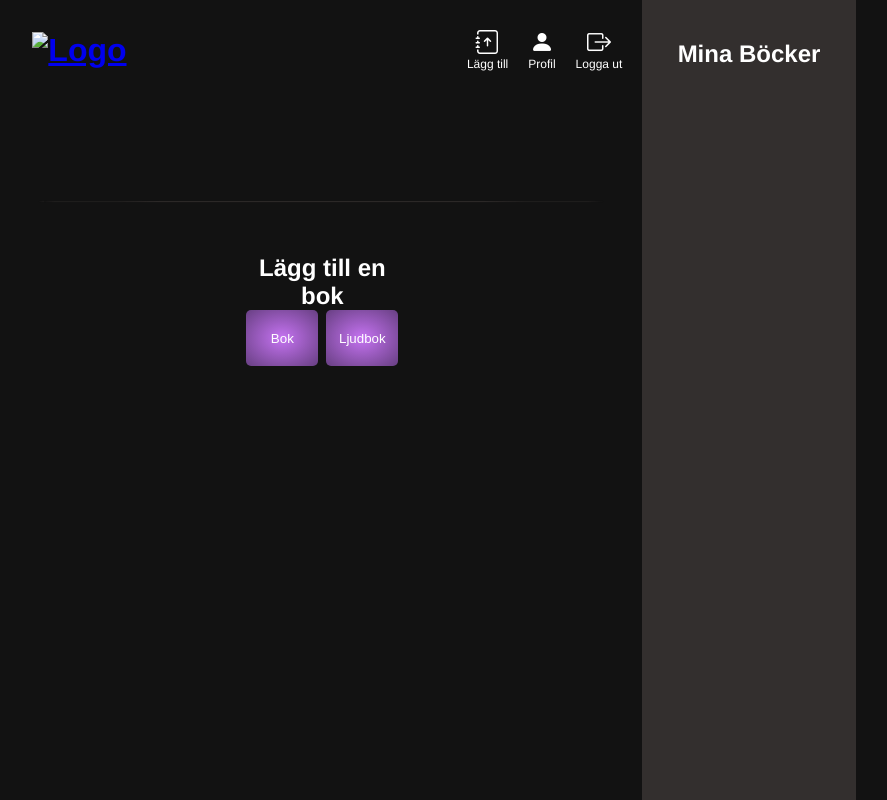
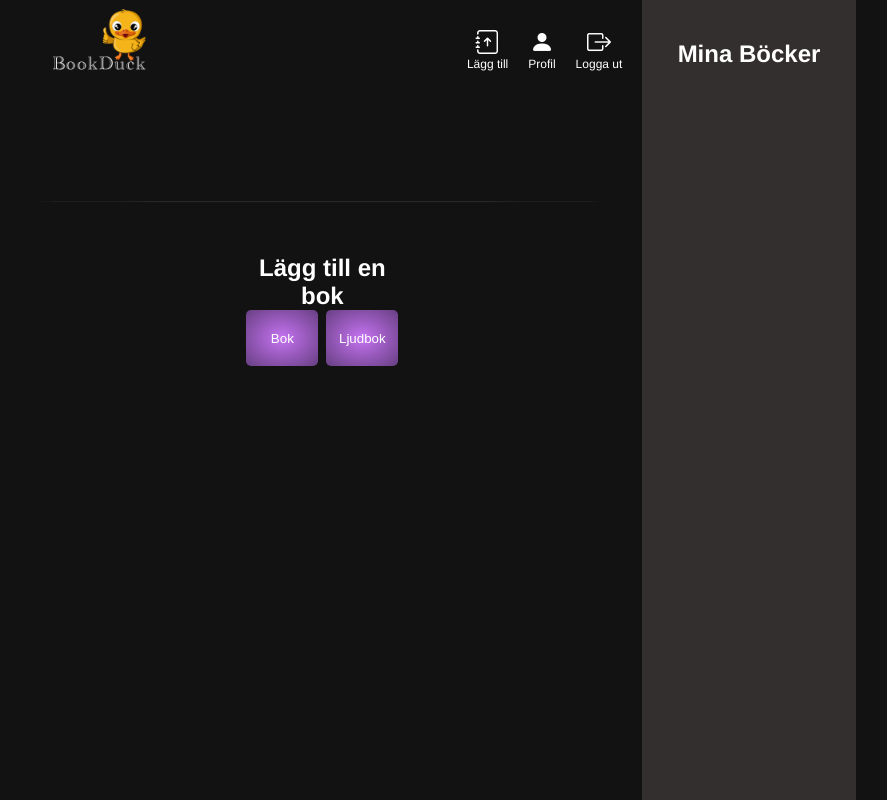
Before and after one commit to PatrikBrolin/BookDuck, a plain HTML site: page create.html in a window 1280 px wide. Shown: the whole page, without its empty margins (211-1098 px from the left). Drawn offline with nearby package versions, Linux system fonts and the light colour scheme; no server answers.

Commit message:
logo fix

```diff
--- a/create.html
+++ b/create.html
@@ -11,7 +11,7 @@
 </head>
 <body>
   <header>
-   <h1><a href="index.html"><img src="/frontend/images/pnghost_duck-cartoon-cute-little-yellow-duck.png" alt="Logo"></a></h1>
+   <h1><a href="index.html"><img src="/images/pnghost_duck-cartoon-cute-little-yellow-duck.png" alt="Logo"></a></h1>
    <div>
      <ul class="login-links">
       <li><i class="bi bi-journal-arrow-up"></i>Lägg till</li>
```
Also changed, not shown: index.html (+1 -1 lines), profile.html (+1 -1 lines).
